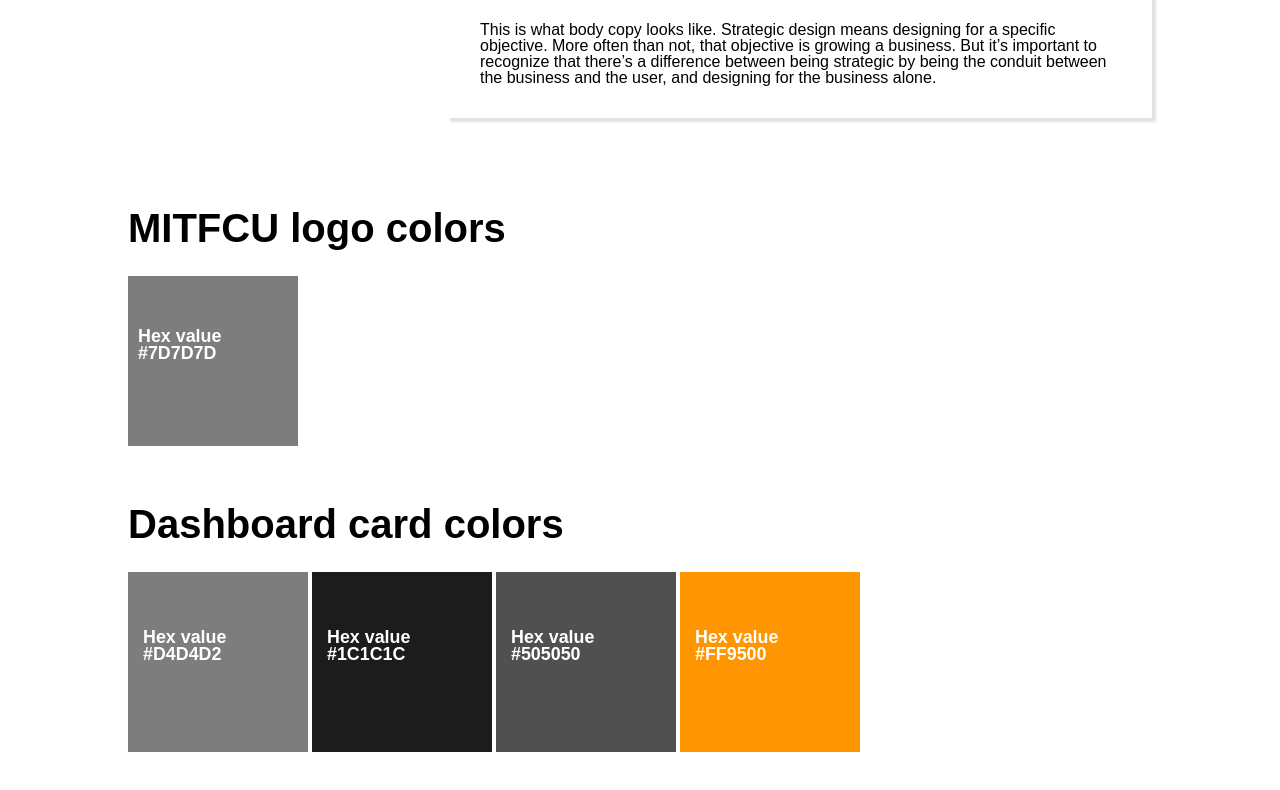
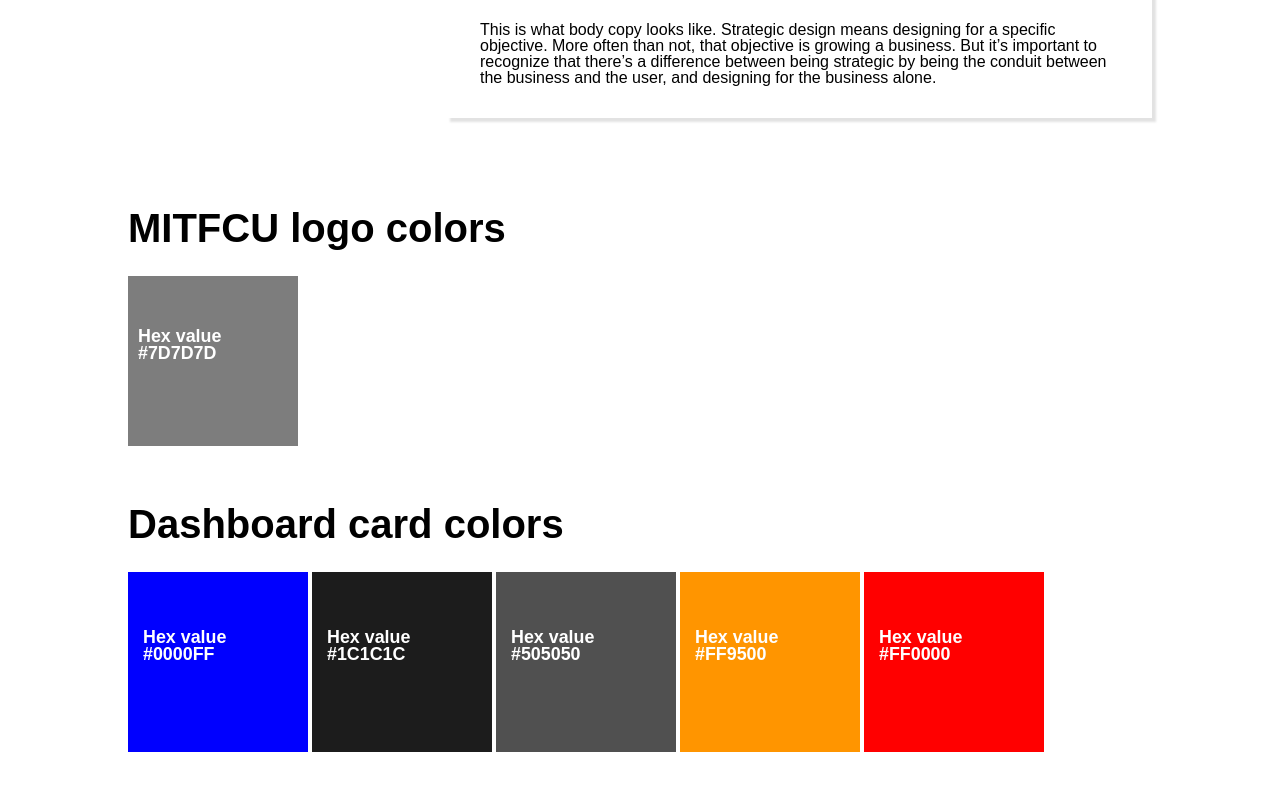
Before and after one commit to AAParsons/PCDD-0315-SP21, a website built with Parcel: page index.html in a window 1280 px wide. Shown: the part 691-1481 px from the top of the page. Built offline with nearby package versions, Linux system fonts and the light colour scheme.

Commit message:
updated index.html

```diff
--- a/index.html
+++ b/index.html
@@ -43,8 +43,8 @@
 </div>
 <h1> Dashboard card colors </h1>
 
-    <div class="lgrey">
-    <h6> Hex value #D4D4D2 </h6>
+    <div class="blue">
+    <h6> Hex value #0000FF </h6>
     </div>
     <div class="black">
     <h6> Hex value #1C1C1C </h6>
@@ -55,6 +55,10 @@
     <div class="orange">
     <h6> Hex value #FF9500 </h6>
     </div>
+        <div class="red">
+      <h6> Hex value #FF0000 </h6>
+      </div>
+
 
 </main>
 
--- a/style.css
+++ b/style.css
@@ -72,8 +72,27 @@
     padding:15px;
     background: #FF9500;
 }
+.red {
+  font-family: Noto Sans TC, sans-serif;
+    color: White;
+    width: 150px;
+    height: 150px;
+  font-size: 20pt;
+    display: inline-block;
+    padding:15px;
+    background: #FF0000;
+}
 
-
+.blue {
+  font-family: Noto Sans TC, sans-serif;
+    color: White;
+    width: 150px;
+    height: 150px;
+  font-size: 20pt;
+    display: inline-block;
+    padding:15px;
+    background: #0000FF;
+}
 
 
 
```
